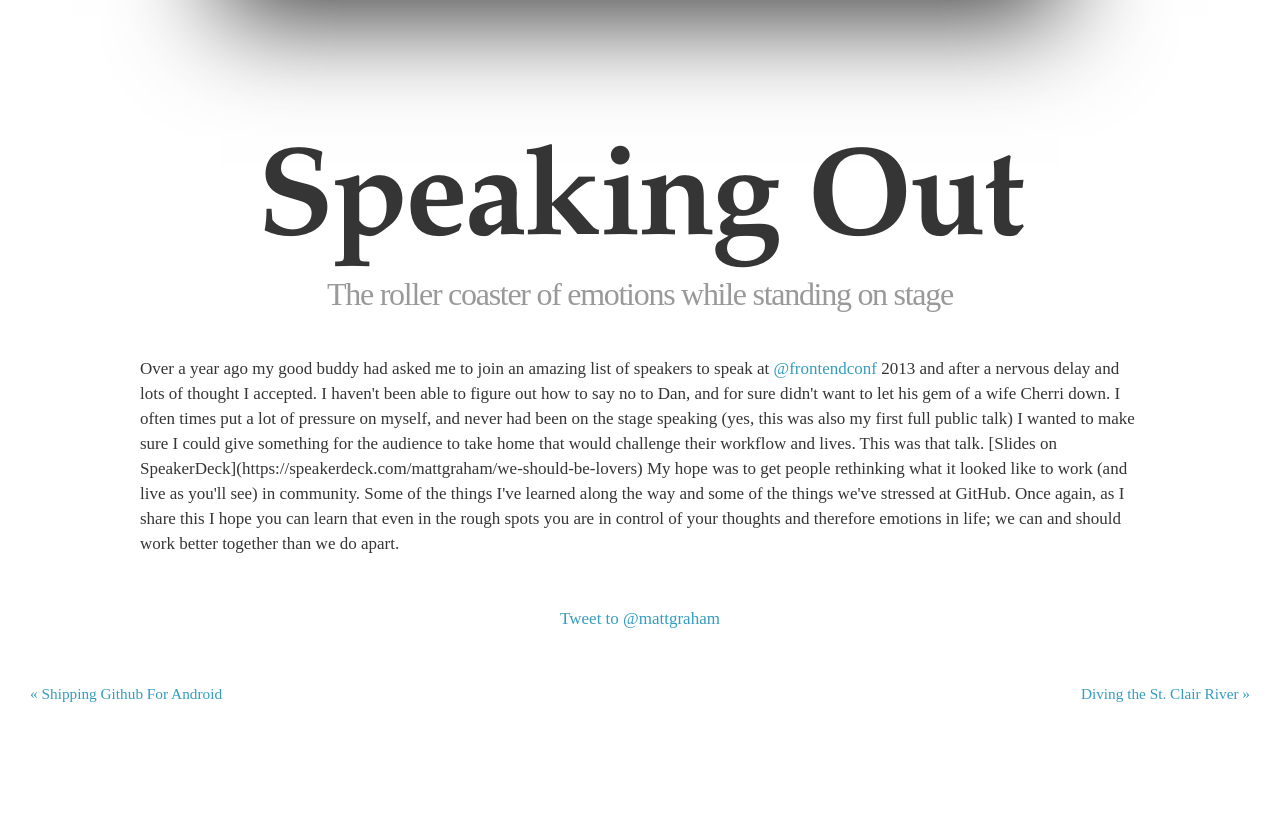
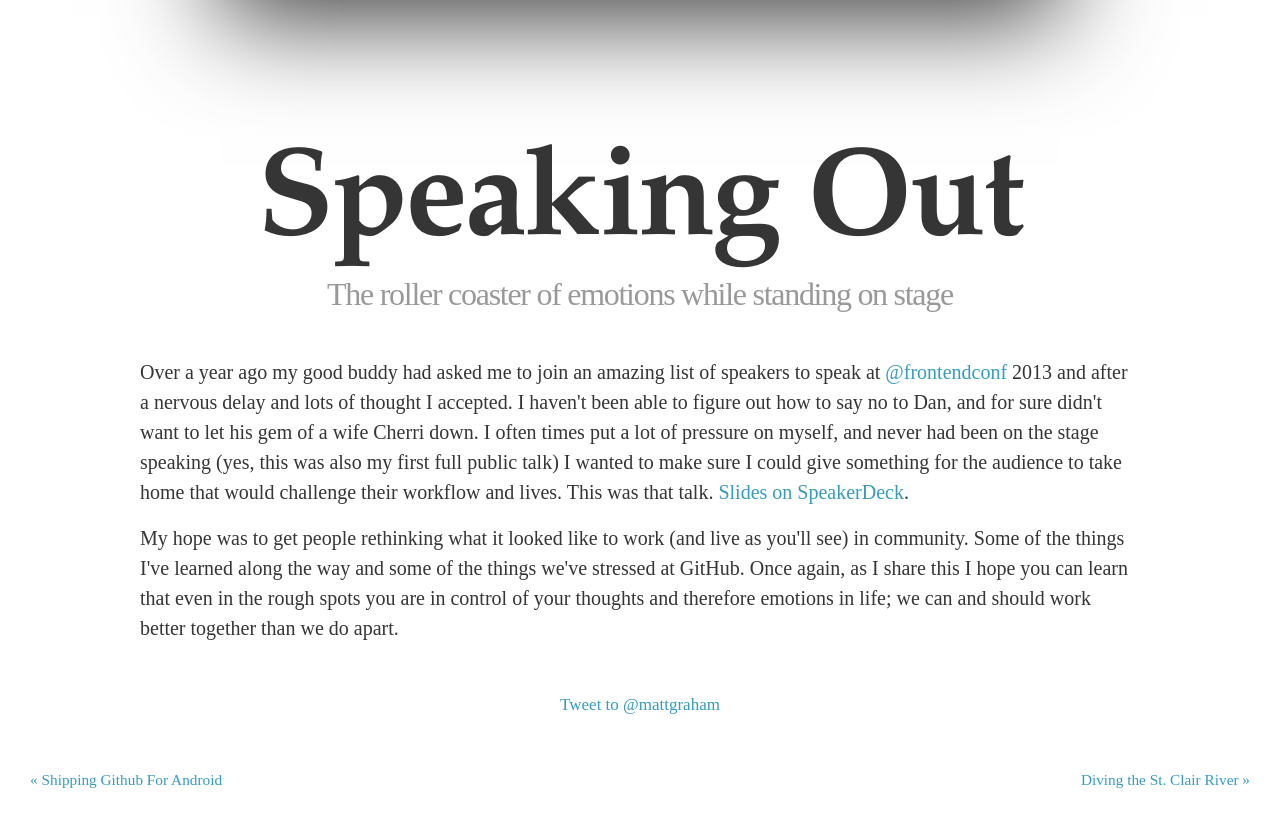
Before and after one commit to mattgraham/mattgraham.github.io, a Jekyll site: the page built from _posts/2013-10-28-Speaking-Out.md, in a window 1280 px wide, cut to the strip 517-1340 px from the top of the page. Built offline with Jekyll 4.4.1, drawn with Linux system fonts in a browser that asks for light colours; nearby versions of some CDN libraries; some web fonts are replaced; comment, search, counter and statistics services are not loaded; before the commit the page ends 1254 px from its top, so only the background shows below that.

Commit message:
css updates

```diff
--- a/_posts/2013-10-28-Speaking-Out.md
+++ b/_posts/2013-10-28-Speaking-Out.md
@@ -20,7 +20,6 @@ thumb: /assets/images/thumb-frontend.jpg
 	$("#fittext_3").fitText(1, { minFontSize: '16px', maxFontSize: '32px' });
 </script>
 
-Over a year ago my good buddy had asked me to join an amazing list of speakers to speak at <a href="https://twitter.com/frontendconf" target="_blank">@frontendconf</a> 2013 and after a nervous delay and lots of thought I accepted. I haven't been able to figure out how to say no to Dan, and for sure didn't want to let his gem of a wife Cherri down. I often times put a lot of pressure on myself, and never had been on the stage speaking (yes, this was also my first full public talk) I wanted to make sure I could give something for the audience to take home that would challenge their workflow and lives. This was that talk. [Slides on SpeakerDeck](https://speakerdeck.com/mattgraham/we-should-be-lovers)
-
-My hope was to get people rethinking what it looked like to work (and live as you'll see) in community. Some of the things I've learned along the way and some of the things we've stressed at GitHub. Once again, as I share this I hope you can learn that even in the rough spots you are in control of your thoughts and therefore emotions in life; we can and should work better together than we do apart.
+<div class="f4 lh-copy mb3">Over a year ago my good buddy had asked me to join an amazing list of speakers to speak at <a href="https://twitter.com/frontendconf" target="_blank">@frontendconf</a> 2013 and after a nervous delay and lots of thought I accepted. I haven't been able to figure out how to say no to Dan, and for sure didn't want to let his gem of a wife Cherri down. I often times put a lot of pressure on myself, and never had been on the stage speaking (yes, this was also my first full public talk) I wanted to make sure I could give something for the audience to take home that would challenge their workflow and lives. This was that talk. <a href="https://speakerdeck.com/mattgraham/we-should-be-lovers">Slides on SpeakerDeck</a>.</div>
+<div class="f4 lh-copy mb3">My hope was to get people rethinking what it looked like to work (and live as you'll see) in community. Some of the things I've learned along the way and some of the things we've stressed at GitHub. Once again, as I share this I hope you can learn that even in the rough spots you are in control of your thoughts and therefore emotions in life; we can and should work better together than we do apart.</div>
 </article>
--- a/assets/styles/custom/post-divestclair.scss
+++ b/assets/styles/custom/post-divestclair.scss
@@ -4,12 +4,12 @@
 ---
 
 @import "settings";
-@import url('https://fonts.googleapis.com/css?family=Sail');
+@import url('https://fonts.googleapis.com/css?family=Abril+Fatface&display=swap');
+
 @import url('https://fonts.googleapis.com/css?family=Source+Sans+Pro');
 
-.f1 {
-	font-family: 'Sail', sans-serif;
-	letter-spacing: -0.05em;
+.f2 {
+	font-family: 'Abril Fatface', cursive;
 }
 
 body {
```
Also changed, not shown: _posts/2018-06-22-Dive-StClairRiver.md (+2 -4 lines).
